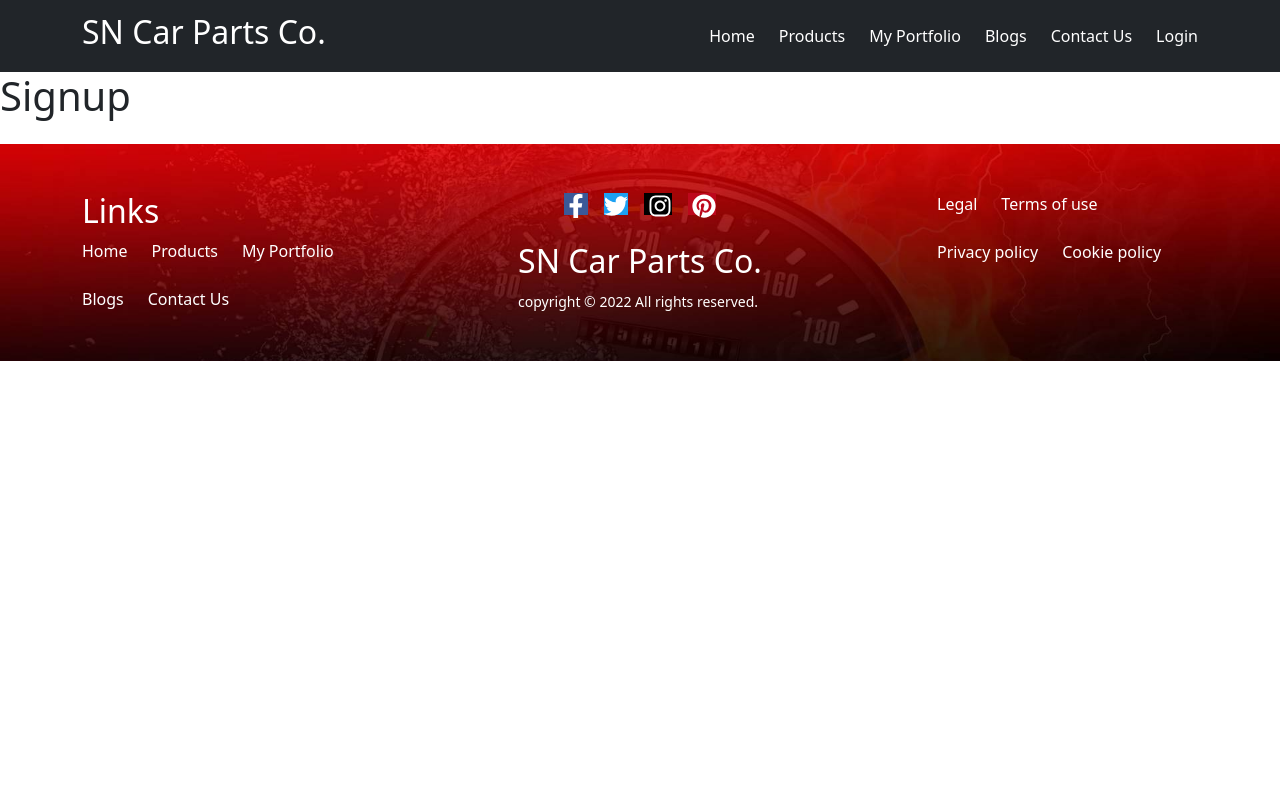
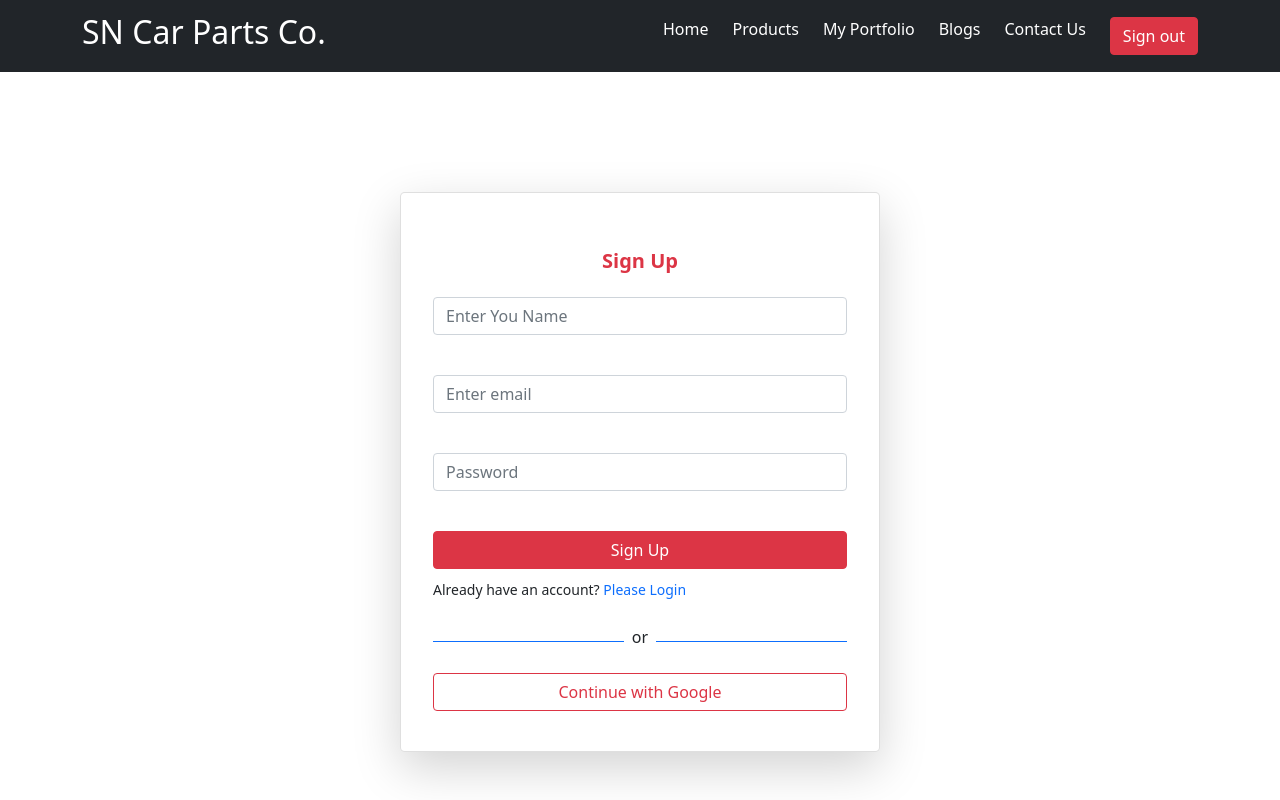
Before and after one commit to sohananazneen/manufacturer-website-client-side, a React (Create React App) app: page /signup in a window 1280 px wide. Shown: the top 800 px of the page. Built offline with nearby package versions, Linux system fonts and the light colour scheme; no server answers.

Commit message:
Signup added

```diff
--- a/src/Pages/Login/Login.js
+++ b/src/Pages/Login/Login.js
@@ -33,8 +33,8 @@ const Login = () => {
         signInWithEmailAndPassword(data.email, data.password);
     }
 
-    const navigateRegister = event => {
-        navigate('/register');
+    const navigateSignUp = event => {
+        navigate('/signup');
     }
     const resetPassword = async () => {
         const email = email.current.value;
@@ -48,9 +48,9 @@ const Login = () => {
     }
     return (
         <div className='d-flex justify-content-center align-items-center vh-100' >
-            <Card style={{ width: '25rem' }} className='shadow-lg p-3  bg-body rounded-3' >
+            <Card style={{ width: '30rem' }} className='shadow-lg p-3  bg-body rounded-3' >
                 <Card.Body>
-                    <Card.Title className='text-center fw-bold text-danger'>Login</Card.Title>
+                    <Card.Title className='text-center fw-bold text-danger my-4'>Login</Card.Title>
                     <Form onSubmit={handleSubmit(onSubmit)}>
                         <Form.Group className="mb-3" controlId="formBasicEmail">
                             <Form.Control type="email" placeholder="Enter email"  {...register("email", {
@@ -85,14 +85,17 @@ const Login = () => {
                                 {errors.password?.type === 'minLength' && <span className="text-danger">{errors.password.message}</span>}
                             </label>
                         </Form.Group>
+                        <p><small>
+                            Forget Password? <button className='btn btn-link text-decoration-none' onClick={resetPassword} >Reset Password</button>
+                        </small></p>
                         {signInError}
                         <Button variant="danger w-100 mx-auto d-block mb-2" type="submit">
                             LOGIN
                         </Button>
                     </Form>
-                    <p>Don't have Account? <CustomLink to="/signup" className='pe-auto text-decoration-none text-primary' onClick={navigateRegister} >Creat New Account</CustomLink> </p>
-
-                    <p>Forget Password? <button className='btn btn-link  pe-auto text-decoration-none' onClick={resetPassword} >Reset Password</button> </p>
+                    <p><small>
+                        Don't have Account? <CustomLink to="/signup" className='text-decoration-none text-primary' onClick={navigateSignUp} >Creat New Account</CustomLink>
+                    </small> </p>
                     <SocialLogin />
                 </Card.Body>
             </Card>
--- a/src/Pages/Login/SignUp.js
+++ b/src/Pages/Login/SignUp.js
@@ -1,9 +1,110 @@
 import React from 'react';
+import { Button, Card, Form } from 'react-bootstrap';
+import { useCreateUserWithEmailAndPassword, useUpdateProfile } from 'react-firebase-hooks/auth';
+import { useForm } from 'react-hook-form';
+import { useNavigate } from 'react-router-dom';
+import auth from '../../firebase.init';
+import CustomLink from '../Shared/CustomLink';
+import Loading from '../Shared/Loading';
+import SocialLogin from './SocialLogin';
+const SignUp = () => {
+    const navigate = useNavigate();
+    const [
+        createUserWithEmailAndPassword,
+        user,
+        loading,
+        error,
+    ] = useCreateUserWithEmailAndPassword(auth);
+    const { register, formState: { errors }, handleSubmit } = useForm();
+    const [updateProfile, updating, updateError] = useUpdateProfile(auth);
 
-const SignUp = () => {
+    let signInError;
+
+    if (loading || updating) {
+        return <Loading></Loading>
+    }
+
+    if (error || updateError) {
+        signInError = <p className='text-danger'>
+            <small>
+                {error?.message || updateError?.message}
+            </small>
+        </p>
+    }
+
+    const onSubmit = async data => {
+        await createUserWithEmailAndPassword(data.email, data.password);
+        await updateProfile({ displayName: data.name });
+        navigate('/');
+    }
+
+    const navigateLogin = event => {
+        navigate('/login');
+    }
+
     return (
-        <div>
-            <h1>Signup</h1>
+        <div className='d-flex justify-content-center align-items-center vh-100' >
+            <Card style={{ width: '30rem' }} className='shadow-lg p-3 bg-body rounded-3' >
+                <Card.Body>
+                    <Card.Title className='text-center fw-bold text-danger my-4'>Sign Up</Card.Title>
+                    <Form onSubmit={handleSubmit(onSubmit)}>
+                        <Form.Group className="mb-3" controlId="formBasicName">
+                            <Form.Control type="text" placeholder="Enter You Name"  {...register("name", {
+                                required: {
+                                    value: true,
+                                    message: 'Name is Required'
+                                }
+                            })} />
+                            <label className="label">
+                                {errors.name?.type === 'required' && <span className="text-danger">{errors.name.message}</span>}
+                            </label>
+                        </Form.Group>
+
+                        <Form.Group className="mb-3" controlId="formBasicEmail">
+                            <Form.Control type="email" placeholder="Enter email"  {...register("email", {
+                                required: {
+                                    value: true,
+                                    message: 'Email is Required'
+                                },
+                                pattern: {
+                                    value: /[a-z0-9]+@[a-z]+\.[a-z]{2,3}/,
+                                    message: 'Provide a valid Email'
+                                }
+                            })} />
+                            <label className="label">
+                                {errors.email?.type === 'required' && <span className="text-danger">{errors.email.message}</span>}
+                                {errors.email?.type === 'pattern' && <span className="text-danger">{errors.email.message}</span>}
+                            </label>
+                        </Form.Group>
+
+                        <Form.Group className="mb-3" controlId="formBasicPassword">
+                            <Form.Control type="password" placeholder="Password"  {...register("password", {
+                                required: {
+                                    value: true,
+                                    message: 'Password is Required'
+                                },
+                                minLength: {
+                                    value: 6,
+                                    message: 'Must be 6 characters or longer'
+                                }
+                            })} />
+                            <label className="label">
+                                {errors.password?.type === 'required' && <span className="text-danger">{errors.password.message}</span>}
+                                {errors.password?.type === 'minLength' && <span className="text-danger">{errors.password.message}</span>}
+                            </label>
+                        </Form.Group>
+
+                        {signInError}
+                        <Button variant="danger w-100 mx-auto d-block mb-2" type="submit">
+                            Sign Up
+                        </Button>
+                    </Form>
+                    <p><small>
+                        Already have an account? <CustomLink to="/login" className='text-decoration-none text-primary' onClick={navigateLogin} >Please Login</CustomLink>
+                    </small> </p>
+                    <SocialLogin />
+                </Card.Body>
+            </Card>
         </div>
     );
 };
--- a/src/Pages/Shared/Header.js
+++ b/src/Pages/Shared/Header.js
@@ -1,8 +1,16 @@
+import { signOut } from 'firebase/auth';
 import React from 'react';
-import { Container, Nav, Navbar } from 'react-bootstrap';
+import { Button, Container, Nav, Navbar } from 'react-bootstrap';
+import { useAuthState } from 'react-firebase-hooks/auth';
+import { Link } from 'react-router-dom';
+import auth from '../../firebase.init';
 import CustomLink from './CustomLink';
 
 const Header = () => {
+    const [user] = useAuthState(auth);
+    const logout = () => {
+        signOut(auth);
+    };
     return (
         <div>
             <Navbar collapseOnSelect expand="lg" bg="dark" variant="dark">
@@ -18,7 +26,16 @@ const Header = () => {
                             <CustomLink to='/portfolio'>My Portfolio</CustomLink>
                             <CustomLink to='/blogs'>Blogs</CustomLink>
                             <CustomLink to='/contact'>Contact Us</CustomLink>
-                            <CustomLink to='/login'>Login</CustomLink>
+                            {
+                                user ?
+                                    <>
+                                        <Button className="btn btn-danger" onClick={logout}>Sign out</Button>
+                                    </>
+                                    :
+                                    <>
+                                        <CustomLink to='/login'>Login</CustomLink>
+                                    </>
+                            }
                         </Nav>
                     </Navbar.Collapse>
                 </Container>
```
